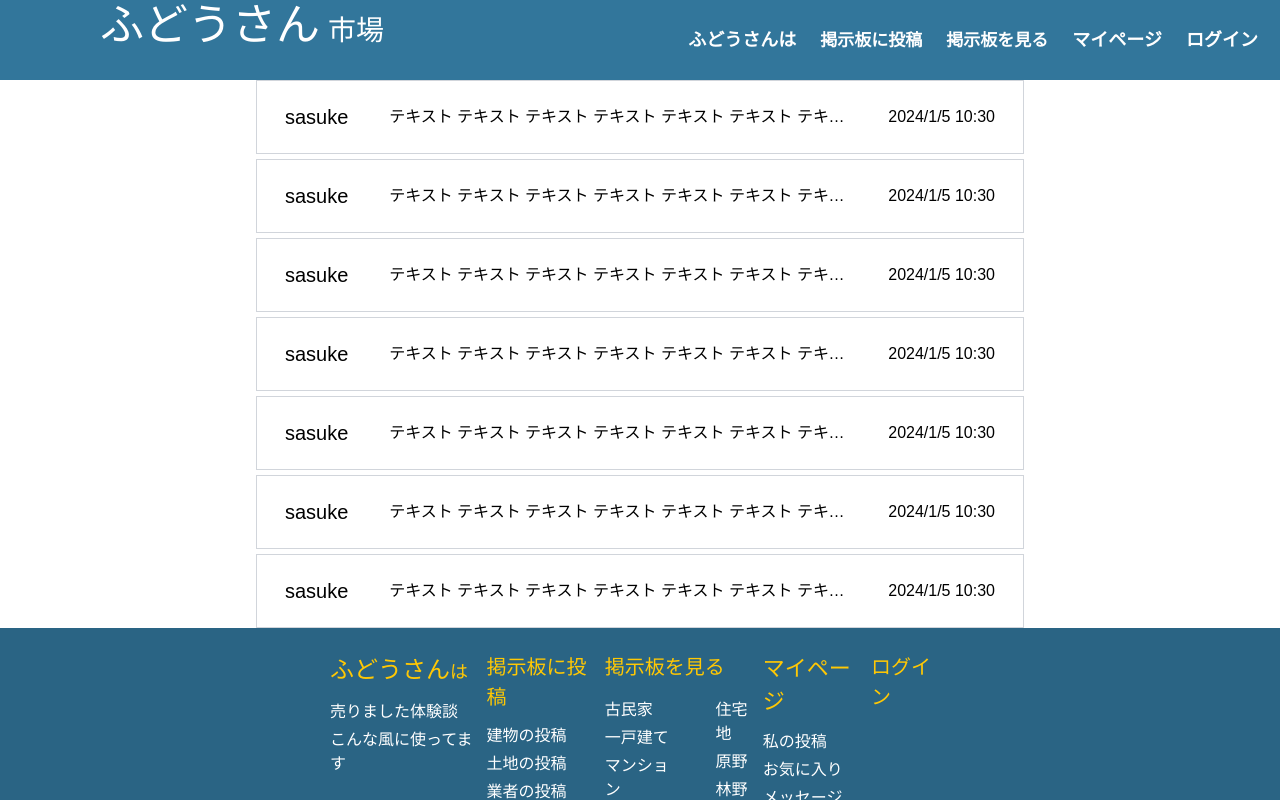
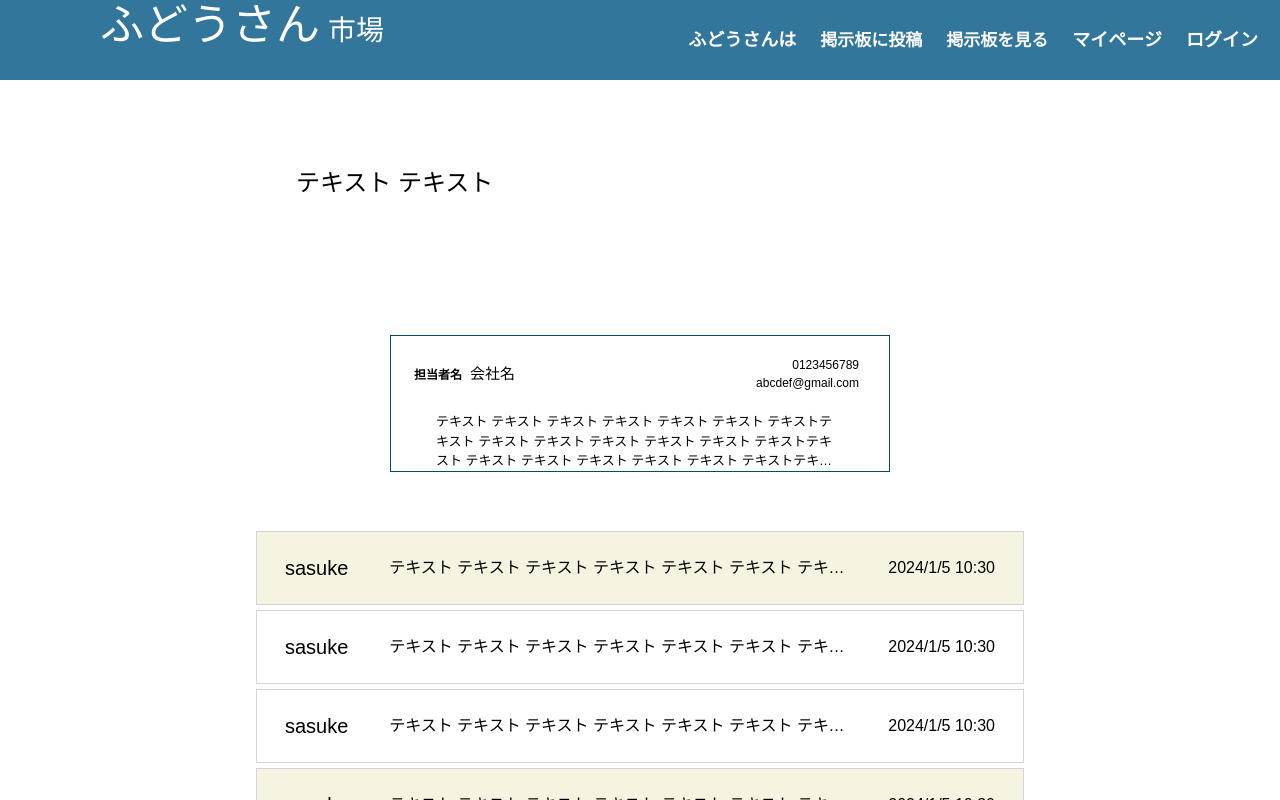
Before and after one commit to stormrageqb/FudosanRealEstate, a React (Create React App) app in the folder Front-end/: page /message-detail in a window 1280 px wide. Shown: the top 800 px of the page. Built offline with nearby package versions, Linux system fonts and the light colour scheme.

Commit message:
feat/ikekita/messagedetailpage

```diff
--- a/Front-end/src/components/AccordionItemMessage.jsx
+++ b/Front-end/src/components/AccordionItemMessage.jsx
@@ -3,7 +3,7 @@ import { useEffect, React, useState } from "react";
 const AccordionItemMessage = (props) => {
 
     const { message } = props
-    const { id, username, content, date } = message;
+    const { id, username, content, date, status  } = message;
 
     const [active, setActive] = useState(false);
     const handleToggle = () => {
@@ -12,7 +12,17 @@ const AccordionItemMessage = (props) => {
     };
 
     return(
-        <div className=" border border-gray-300 overflow-hidden">
+        <div>
+            {status === "receive"?
+            <div className=" border border-gray-300 overflow-hidden bg-[#F2ECCD]/60">
+                <div className=" flex flex-row justify-between items-center p-3 cursor-pointer" onClick={() => {handleToggle()}}>
+                    <div className=" text-[20px] ml-4">{username}</div>
+                    {!active && <div className=" overflow-hidden p-3 whitespace-nowrap w-[65%] max-h-full text-ellipsis">{content}</div>}
+                    <div className=" text-[16px] mr-4">{date}</div>
+                </div>
+                {active&&<div className="p-3 w-[90%] h-auto mx-auto">{content}</div>}
+            </div>:
+            <div className=" border border-gray-300 overflow-hidden">
             <div className=" flex flex-row justify-between items-center p-3 cursor-pointer" onClick={() => {handleToggle()}}>
                 <div className=" text-[20px] ml-4">{username}</div>
                 {!active && <div className=" overflow-hidden p-3 whitespace-nowrap w-[65%] max-h-full text-ellipsis">{content}</div>}
@@ -20,6 +30,12 @@ const AccordionItemMessage = (props) => {
             </div>
             {active&&<div className="p-3 w-[90%] h-auto mx-auto">{content}</div>}
         </div>
+            }
+
+
+
+
+        </div>
     );
 };
 
--- a/Front-end/src/pages/MessageDetailPage.jsx
+++ b/Front-end/src/pages/MessageDetailPage.jsx
@@ -1,6 +1,7 @@
 import React from 'react';
 import { useState } from 'react';
 import AccordionItemMessage from '../components/AccordionItemMessage';
+import AgentCard from '../components/AgentCard';
 
 
 const msgs = [
@@ -18,6 +19,7 @@ const msgs = [
 テキスト  テキスト  テキスト  テキスト  テキスト  テキスト  テキスト  テキスト  テキスト  テキスト  テキスト テキスト  テキスト  テキスト  テキスト  テキスト  テキスト テキスト  テキスト  テキスト  テキスト  テキスト`
 ,
         date: '2024/1/5 10:30',
+        status:"receive"
     },
     {
         id: 2,
@@ -33,6 +35,7 @@ const msgs = [
 テキスト  テキスト  テキスト  テキスト  テキスト  テキスト  テキスト  テキスト  テキスト  テキスト  テキスト テキスト  テキスト  テキスト  テキスト  テキスト  テキスト テキスト  テキスト  テキスト  テキスト  テキスト`
 ,
         date: '2024/1/5 10:30',
+        status:"sender"
     },
     {
         id: 3,
@@ -48,6 +51,7 @@ const msgs = [
 テキスト  テキスト  テキスト  テキスト  テキスト  テキスト  テキスト  テキスト  テキスト  テキスト  テキスト テキスト  テキスト  テキスト  テキスト  テキスト  テキスト テキスト  テキスト  テキスト  テキスト  テキスト`
 ,
         date: '2024/1/5 10:30',
+        status:"sender"
     },
     {
         id: 4,
@@ -63,6 +67,7 @@ const msgs = [
 テキスト  テキスト  テキスト  テキスト  テキスト  テキスト  テキスト  テキスト  テキスト  テキスト  テキスト テキスト  テキスト  テキスト  テキスト  テキスト  テキスト テキスト  テキスト  テキスト  テキスト  テキスト`
 ,
         date: '2024/1/5 10:30',
+        status:"receive"
     },
     {
         id: 5,
@@ -78,6 +83,7 @@ const msgs = [
 テキスト  テキスト  テキスト  テキスト  テキスト  テキスト  テキスト  テキスト  テキスト  テキスト  テキスト テキスト  テキスト  テキスト  テキスト  テキスト  テキスト テキスト  テキスト  テキスト  テキスト  テキスト`
 ,
         date: '2024/1/5 10:30',
+        status:"receive"
     },
     {
         id: 5,
@@ -93,6 +99,7 @@ const msgs = [
 テキスト  テキスト  テキスト  テキスト  テキスト  テキスト  テキスト  テキスト  テキスト  テキスト  テキスト テキスト  テキスト  テキスト  テキスト  テキスト  テキスト テキスト  テキスト  テキスト  テキスト  テキスト`
 ,
         date: '2024/1/5 10:30',
+        status:"sender"
     },
     {
         id: 6,
@@ -108,6 +115,7 @@ const msgs = [
 テキスト  テキスト  テキスト  テキスト  テキスト  テキスト  テキスト  テキスト  テキスト  テキスト  テキスト テキスト  テキスト  テキスト  テキスト  テキスト  テキスト テキスト  テキスト  テキスト  テキスト  テキスト`
 ,
         date: '2024/1/5 10:30',
+        status:"receive"
     },
 ]
 
@@ -122,7 +130,23 @@ const FAQPage = () => {
         }
     }
 
+    const agentinfor = {companyName :"会社名",
+    agentName:"担当者名",
+    phoneNumber:"0123456789",
+    emailAddress:"abcdef@gmail.com",
+    content:"テキスト テキスト テキスト テキスト テキスト テキスト テキスト"+
+            "テキスト テキスト テキスト テキスト テキスト テキスト テキスト"+
+            "テキスト テキスト テキスト テキスト テキスト テキスト テキスト"+
+            "テキスト テキスト テキスト テキスト テキスト テキスト テキスト"}
+
     return (
+        <div>
+            <div className='pt-[85px] pl-[296px] pb-[134px]'>
+                <p className='text-[24px]'>テキスト テキスト</p>
+            </div>
+            <div className='flex justify-center pb-[59px]'>
+                <AgentCard agentInfo={agentinfor}  />
+            </div>
             <div className='flex justify-center items-center w-full'>
                 <div className='flex flex-col w-[60%] gap-[5px]'>
                     {msgs.map((msg, index) => {
@@ -132,23 +156,16 @@ const FAQPage = () => {
                         })
                     }
                 </div>
-            {/* <div className="container-fluid mt-5 mb-5">
-                <div className="row justify-content-center">
-                    <div className="col-md-8 mt-2">
-                        <div className="card">
-                            <div className="card-body w-[70%]">
-                              <h4 className="form-heading mb-4 text-primary text-center mt-3">React Accordion</h4>
-                                {faqs.map((faq, index) => {
-                                     return (
-                                            <AccordionItem key={index} active={active} handleToggle={handleToggle} faq={faq} />
-                                        )
-                                    })
-                                }
+
             </div>
+            <div className='flex justify-center pt-[48px] pb-[45px]'>
+                <textarea  className="border-[1px] border-black rounded-sm" name="message" id="" cols="100" rows="4"></textarea>
             </div>
+            <div className='flex justify-center'>
+
+                <button className='bg-[#2A6484] text-[24px] text-white py-[19px] px-[50px] rounded-2xl mb-[103px]'>メッセージを送信する</button>
             </div>
-                </div>
-            </div> */}
+
         </div>
     )
 }
```
Lines whose indentation alone changed are shown as unchanged.
